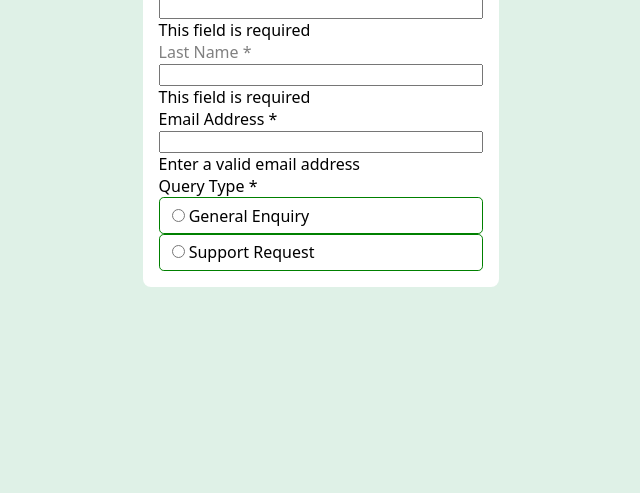
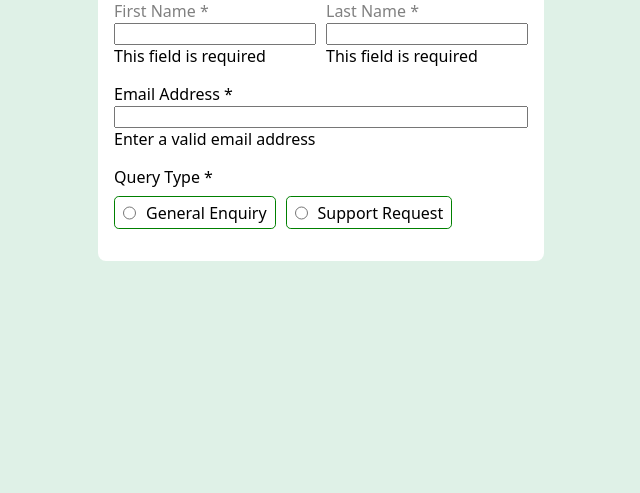
Before and after one commit to devharbey/Contact-Form, a plain HTML site: page index.html in a window 1280 px wide. Shown: the part 307-800 px from the top of the page, without its empty margins (319-959 px from the left). Drawn offline with Linux system fonts and the light colour scheme.

Commit message:
Fifth Commit

```diff
--- a/index.html
+++ b/index.html
@@ -1,62 +1,61 @@
 <!DOCTYPE html>
 <html lang="en">
+
 <head>
-    <meta charset="UTF-8">
-    <meta name="viewport" content="width=device-width, initial-scale=1.0">
+    <meta charset="UTF-8" />
+    <meta name="viewport" content="width=device-width, initial-scale=1.0" />
     <title>Contact_Form</title>
-    <link rel="stylesheet" href="style.css">
+    <link rel="stylesheet" href="style.css" />
 </head>
+
 <body>
     <div class="contact-form">
-
         <h1>Contact Us</h1>
 
         <form class="form-container">
-
             <div class="name">
                 <div class="form-item">
-                    <label for="firstname">First Name <span class="required-input">*</span> </label>
-                <input type="text" name="firstname" class="firstname">
+                    <label for="firstname">First Name <span class="required-input">*</span>
+                    </label>
+                    <input type="text" name="firstname" class="firstname" />
                     <p class="form-alert">This field is required</p>
                 </div>
 
                 <div class="form-item">
-                <label for="lastname">Last Name <span class="required-input">*</span> </label>
-                <input type="text" name="lastname" class="lastname">
+                    <label for="lastname">Last Name <span class="required-input">*</span>
+                    </label>
+                    <input type="text" name="lastname" class="lastname" />
                     <p class="form-alert">This field is required</p>
                 </div>
             </div>
 
-
-
-
             <div class="form-item">
-                <label for="email">Email Address <span class="required-input">*</span> </label>
-                <input type="email" name="email" class="email">
+                <label for="email">Email Address <span class="required-input">*</span>
+                </label>
+                <input type="email" name="email" class="email" />
                 <p class="form-alert">Enter a valid email address</p>
             </div>
 
             <div class="form-item">
-                <label for="query-type">Query Type <span class="required-input">*</span> </label>
 
+                <label for="query-type" class="query-type">Query Type <span class="required-input">*</span>
+                </label>
+
+                <div class="radios">
                     <div class="radio-inputs">
-                    <input type="radio">
+                        <input type="radio" />
                         <label for="general-enquiry">General Enquiry</label>
                     </div>
 
                     <div class="radio-inputs">
-                    <input type="radio">
+                        <input type="radio" />
                         <label for="suppport-request">Support Request</label>
                     </div>
                 </div>
-
-
-
+            </div>
 
         </form>
-
-
-
     </div>
 </body>
+
 </html>
--- a/style.css
+++ b/style.css
@@ -36,19 +36,27 @@ body{
     width: 100%;
  }
 
+ .form-item {
+   width: 100%;
+   margin-bottom: 1rem;
+ }
+
 
  .name {
-    /* display: flex; */
+    display: flex;
     gap: 10px;
  }
 
  .radio-inputs {
     border: 1px solid green;
-    padding: .4rem .75rem;
+    padding: .3rem .5rem;
     gap: 10px;
     border-radius: .3rem;
+    display: flex;
+    margin-top: .5rem;
  }
 
- .radio-inputs:has (input[type='radio']):checked {
-
+ .radios {
+   display: flex;
+   gap: 10px;
  }
```
Lines whose indentation alone changed are shown as unchanged.
